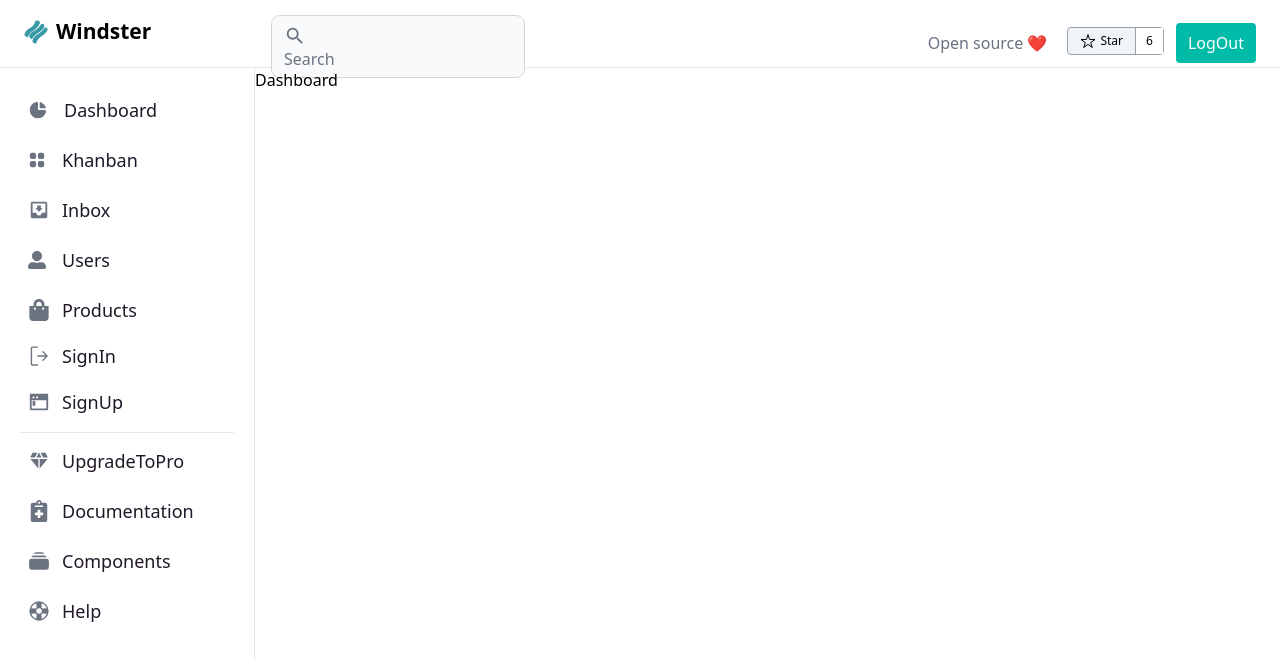
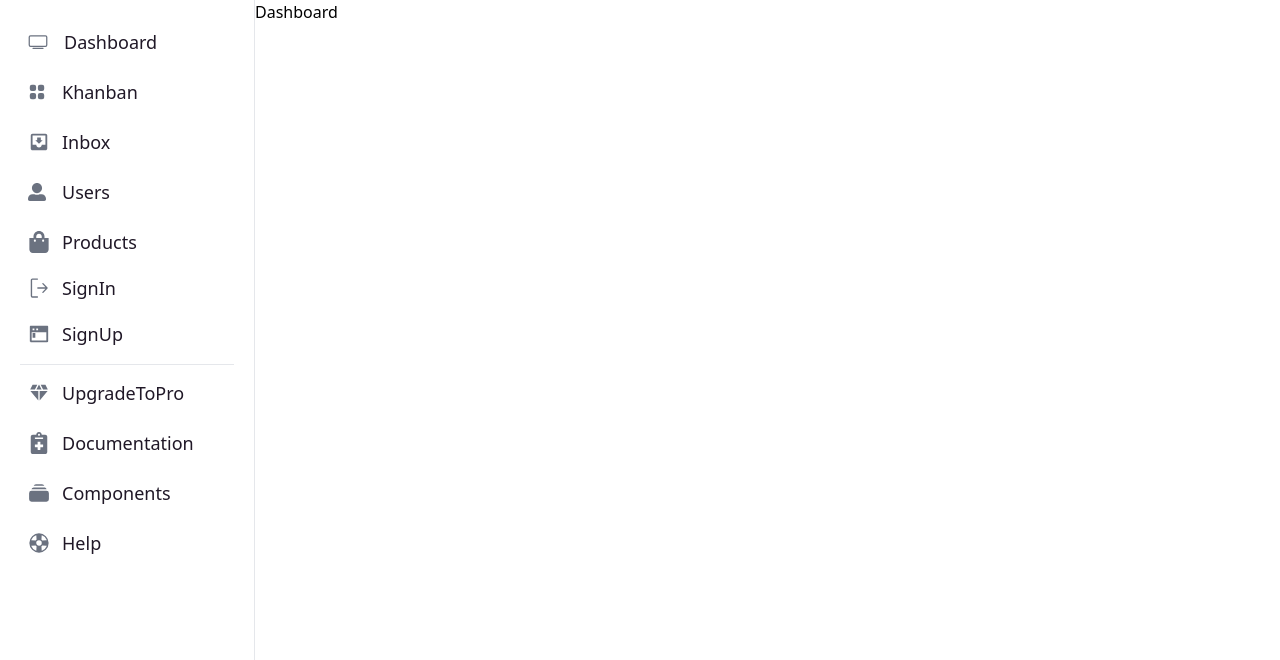
Before and after one commit to lathiyakunj/react-project, a React (Vite) app: page /dashboard in a window 1280 px wide. Shown: the top 660 px of the page. Built offline with nearby package versions, Linux system fonts and the light colour scheme; sample sign-in values are in the browser's storage.

Commit message:
some changes in readme file

```diff
--- a/src/pages/HOC.jsx
+++ b/src/pages/HOC.jsx
@@ -1,14 +1,12 @@
-import img from "../images/logo.svg";
 import { FaNotesMedical, FaShoppingBag, FaUserAlt } from "react-icons/fa";
 import { NavLink } from "react-router-dom";
-import { MdDiamond, MdMoveToInbox, MdOutlineSearch } from "react-icons/md";
-import { TbChartPieFilled } from "react-icons/tb";
+import { MdDiamond, MdMoveToInbox } from "react-icons/md";
 import { HiMiniRectangleStack, HiMiniSquares2X2 } from "react-icons/hi2";
 import { GoSignOut } from "react-icons/go";
 import { RiTerminalWindowFill } from "react-icons/ri";
 import { useContext, useEffect } from "react";
 import { loginUser } from "../App";
-import { IoHelpBuoy, IoStarOutline } from "react-icons/io5";
+import { IoHelpBuoy, IoTvOutline } from "react-icons/io5";
 const HOC = (Comp) => {
   const NewComponent = () => {
     let user = useContext(loginUser);
@@ -25,7 +23,7 @@ const HOC = (Comp) => {
     console.log(window.location);
     return (
       <>
-        <div className="w-full fix flex h-17 p-2 border-b border-gray-200">
+        {/* <div className="w-full fix flex h-17 p-2 border-b border-gray-200">
           <NavLink to="/home">
             <div className="flex py-2 pe-5 ps-4 w-65">
               <img src={img} alt="" className="h-6 mt-1 w-6 me-2 " />
@@ -69,7 +67,7 @@ const HOC = (Comp) => {
               </div>
             </div>
           </div>
-        </div>
+        </div> */}
 
         <div className="flex">
           {/* SideBar */}
@@ -77,7 +75,7 @@ const HOC = (Comp) => {
             <ul className="pt-5 text-lg pb-4">
               <NavLink to="/dashboard">
                 <li className=" text-[#6b7280] hover:bg-gray-100 hover:text-black p-2 rounded-lg  mt-0 flex items-center">
-                  <TbChartPieFilled className="inline  me-4 text-[20px]" />
+                  <IoTvOutline className="inline  me-4 text-[20px]" />
                   <span className="text-[#201827]">Dashboard</span>
                 </li>
               </NavLink>
```
Also changed, not shown: 2 other files (tests, documents, lock files or other folders).
